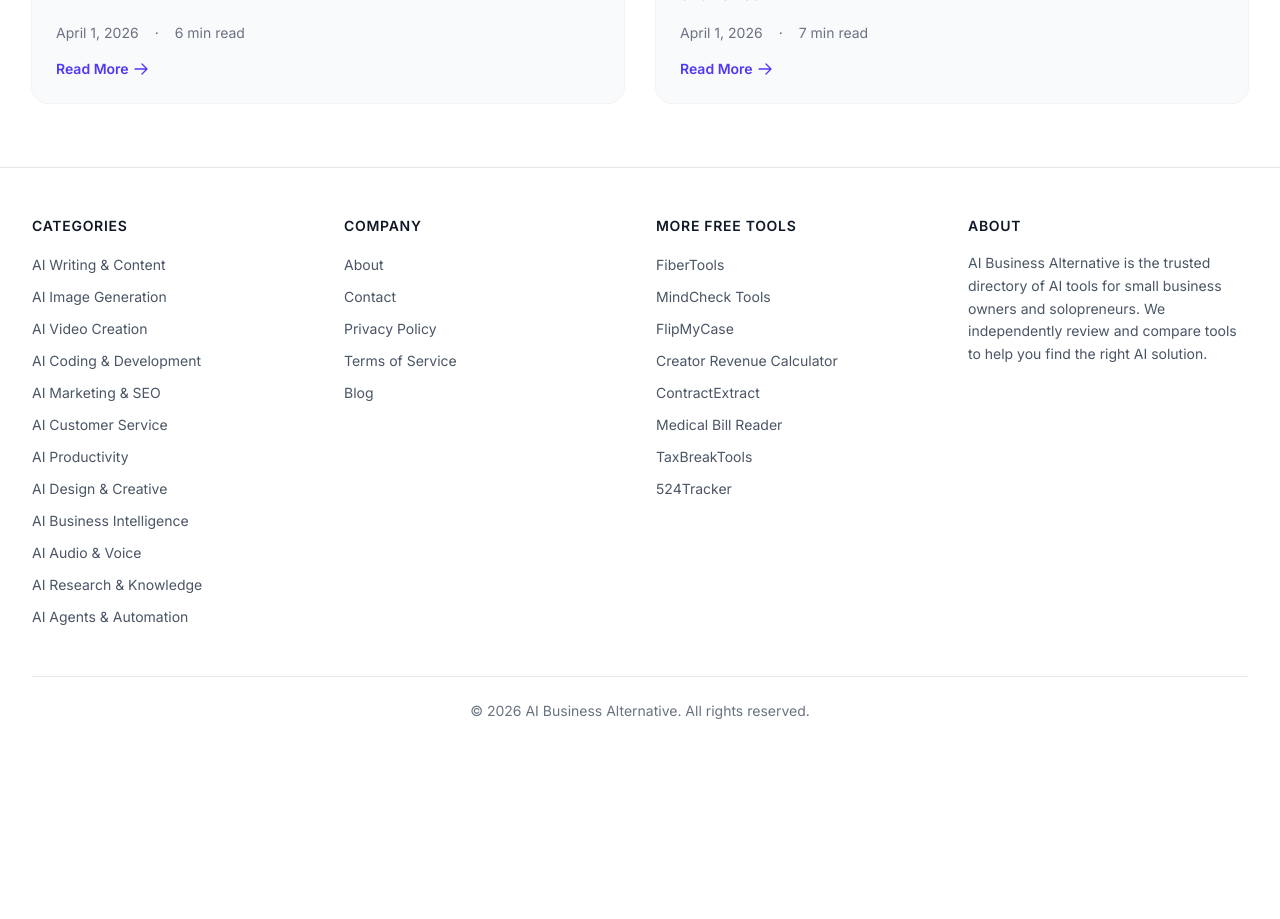
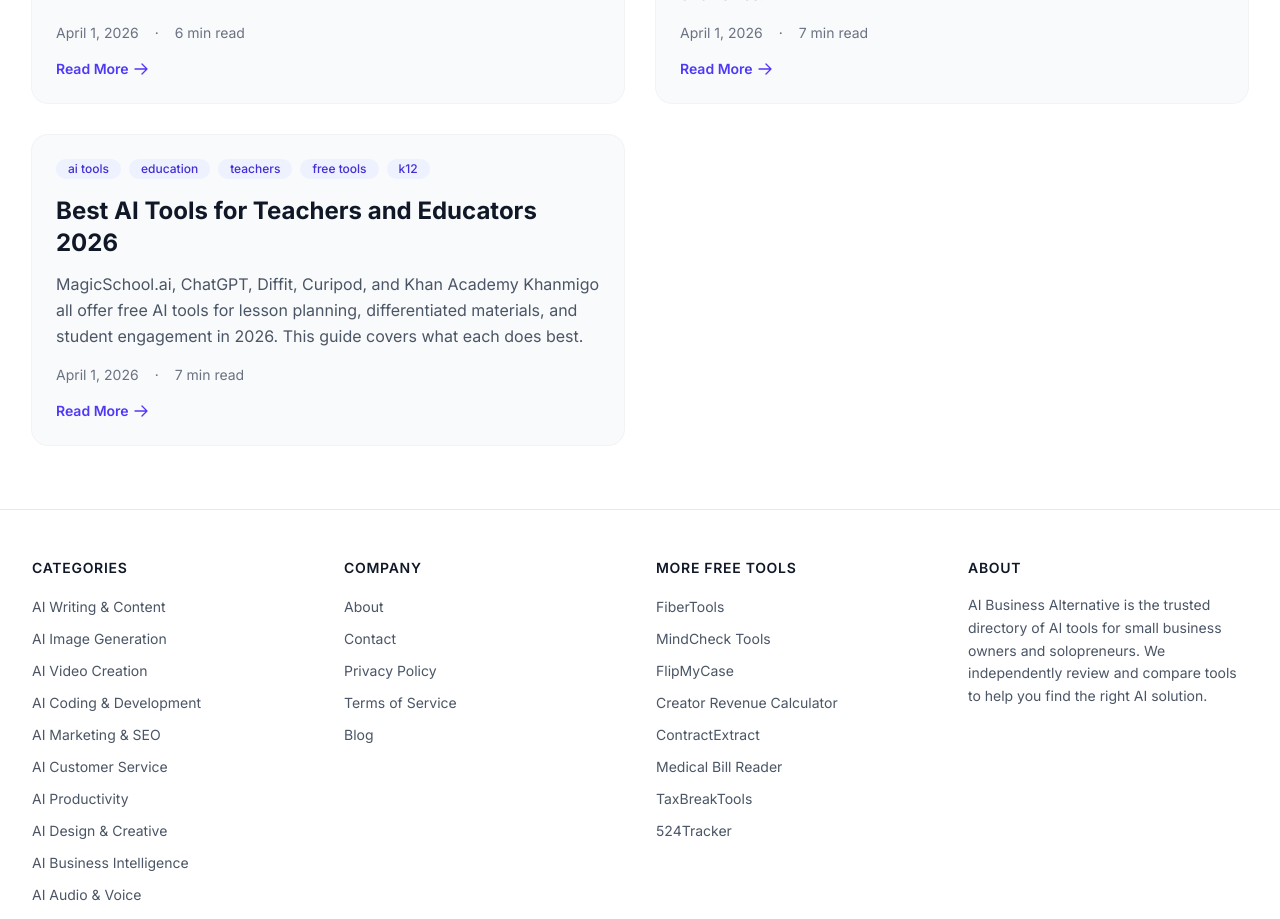
Before and after one commit to raiderj77/aibusinessalternative, a Next.js app: page /blog in a window 1280 px wide. Shown: the part 8300-9219 px from the top of the page. Before the commit the page ends 9069 px from the top, so only its background shows below. Built offline with nearby package versions, Linux system fonts and the light colour scheme.

Commit message:
feat: add ai-tools-teachers-2026 (score 79)

```diff
--- a/src/data/blog.ts
+++ b/src/data/blog.ts
@@ -4299,6 +4299,109 @@ export const blogPosts: BlogPost[] = [
 <h3>What is the realistic ROI for implementing AI in HR?</h3>
 <p>The return on investment manifests in both hard and soft metrics. Quantitatively, you can measure time saved in screening resumes, scheduling interviews, and processing paperwork; reduction in time-to-hire and cost-per-hire; and decreased administrative overhead. Qualitatively, and often more significantly, ROI is seen in improved quality of hire, higher employee retention due to proactive management and better fit, increased manager effectiveness, and enhanced employee experience through smoother processes. The ROI is not just in doing things cheaper, but in enabling the HR function to contribute more directly to strategic business goals.</p>
 <p>For more on targeted AI applications, see our guide to <a href="/blog/ai-tools-small-business-2026">AI for small business</a>. If transcription is a key need, explore <a href="/blog/otterai-alternatives-free-2026">meeting transcription</a> options. For a closer look at one of the platforms mentioned, visit <a href="https://www.bamboohr.com" rel="noopener noreferrer" target="_blank">BambooHR</a>.</p>`
+  },
+  {
+    slug: 'ai-tools-teachers-2026',
+    title: 'Best AI Tools for Teachers and Educators 2026',
+    excerpt:
+      'MagicSchool.ai, ChatGPT, Diffit, Curipod, and Khan Academy Khanmigo all offer free AI tools for lesson planning, differentiated materials, and student engagement in 2026. This guide covers what each does best.',
+    publishedAt: '2026-04-01',
+    updatedAt: '2026-04-01',
+    readTime: '7 min read',
+    tags: ['ai-tools', 'education', 'teachers', 'free-tools', 'k12'],
+    content: `
+<p>AI tools for teachers in 2026 span lesson planning, differentiated reading materials, interactive slide presentations, parent emails, formative assessment, and student tutoring bots. MagicSchool.ai alone offers 60+ educator-specific tools on its free tier. This guide covers the five most practical options for K-12 teachers who are just starting with AI in their classrooms.</p>
+
+<h2>What Teachers Need From AI in 2026</h2>
+<p>By 2026, teacher expectations for AI have matured significantly. The initial fascination with text generators has given way to a demand for specialized, trustworthy tools that solve specific classroom problems. Educators need AI that respects their time&mdash;tools with intuitive interfaces that require minimal training. They require systems that uphold academic integrity, providing transparency in how sources are used and allowing for the detection of AI-assisted student work. Perhaps most critically, teachers need AI that mitigates rather than amplifies bias, using diverse datasets and offering customization to reflect their unique student populations. Privacy and data security are non-negotiable, with compliant tools that protect student information. Finally, teachers seek interoperability; AI that works within existing learning management systems and exports materials in usable formats becomes part of the workflow, not a distracting addition.</p>
+
+<h2>Best Free AI Tools for Teachers in 2026</h2>
+<p>Fortunately, the most impactful AI tools for education in 2026 offer robust free tiers, allowing educators to experiment and integrate without financial commitment.</p>
+
+<h3>MagicSchool.ai (Free Tier &ndash; 60+ Teacher Tools)</h3>
+<p>MagicSchool.ai stands out as the most comprehensive free assistant. Its free tier grants access to a vast array of its sixty-plus tools, including a rubric generator, text leveler, science lab designer, and multiple-choice quiz creator. The platform is built with pedagogical frameworks in mind, and its &ldquo;Rainbow&rdquo; feature is particularly praised for suggesting diverse, culturally responsive examples. The main limitation on the free plan is a monthly word cap, but it remains sufficient for extensive, regular use by an individual teacher.</p>
+
+<h3>ChatGPT (Lesson Plans, Rubrics, Parent Emails)</h3>
+<p>While not education-specific, a free ChatGPT account remains a versatile Swiss Army knife for educators. Its strength lies in ideation and drafting. Teachers can prompt it to generate a lesson plan outline on the French Revolution, draft a clear rubric for a persuasive essay, or compose a compassionate email to a parent about a student&rsquo;s progress. The key is providing detailed, context-rich prompts. The free version&rsquo;s lack of specialized training means outputs require more editing and pedagogical scrutiny than dedicated teacher tools.</p>
+
+<h3>Diffit (Differentiated Reading Materials)</h3>
+<p>Diffit solves one of the most time-consuming tasks: creating differentiated reading passages. Teachers can input a topic, video URL, or article, and Diffit instantly generates a summary text at multiple reading levels, complete with vocabulary lists and comprehension questions. The free version allows a limited number of resources per month, but it powerfully demonstrates how AI can tailor content to meet every student&rsquo;s reading ability, making grade-level concepts accessible to all.</p>
+
+<h3>Curipod (Interactive Slide Lessons)</h3>
+<p>Curipod transforms lesson delivery by making slideshows deeply interactive. Starting from a prompt, it generates a complete slide deck with polls, word clouds, drawing prompts, and open-ended questions embedded throughout. Students join via a code on their devices, and their responses populate the presentation in real time. The free plan includes full creation capabilities and hosting for a substantial number of Curipods, making it an exceptional tool for fostering engagement and formative assessment.</p>
+
+<h3>Khan Academy Khanmigo (Free for Teachers)</h3>
+<p>Khanmigo, Khan Academy&rsquo;s AI tutor and teaching assistant, is offered completely free to verified teachers. In the classroom, teachers can use Khanmigo to draft lesson hooks, create exit tickets, or generate discussion questions. Its most powerful application, however, is as a guided tutor for students. Khanmigo asks Socratic questions, provides hints instead of answers, and is designed to combat hallucinations by sticking closely to Khan Academy&rsquo;s vetted content. This makes it a safe, instructional partner for student practice.</p>
+
+<h2>AI Teaching Tools: Feature Comparison</h2>
+<table>
+<thead>
+<tr>
+<th>Tool</th>
+<th>Free Tier</th>
+<th>Lesson Planning</th>
+<th>Student-Facing</th>
+<th>Differentiation</th>
+<th>Best For</th>
+</tr>
+</thead>
+<tbody>
+<tr>
+<td><strong>MagicSchool.ai</strong></td>
+<td>Yes, word cap</td>
+<td>Excellent</td>
+<td>Limited</td>
+<td>Strong</td>
+<td>All-around teaching tasks &amp; resource generation</td>
+</tr>
+<tr>
+<td><strong>ChatGPT</strong></td>
+<td>Yes</td>
+<td>Good (needs editing)</td>
+<td>Not advised</td>
+<td>Moderate</td>
+<td>Brainstorming &amp; drafting communications</td>
+</tr>
+<tr>
+<td><strong>Diffit</strong></td>
+<td>Yes, resource cap</td>
+<td>Supplementary</td>
+<td>Yes (reading passages)</td>
+<td>Exceptional</td>
+<td>Creating leveled texts for diverse readers</td>
+</tr>
+<tr>
+<td><strong>Curipod</strong></td>
+<td>Yes</td>
+<td>Good (interactive decks)</td>
+<td>Yes (primary use)</td>
+<td>Good (polls &amp; open response)</td>
+<td>Live, interactive instruction &amp; engagement</td>
+</tr>
+<tr>
+<td><strong>Khanmigo</strong></td>
+<td>Yes for teachers</td>
+<td>Good</td>
+<td>Yes (primary use)</td>
+<td>Excellent (adaptive tutoring)</td>
+<td>Individual student practice &amp; tutoring support</td>
+</tr>
+</tbody>
+</table>
+
+<h2>How to Start Using AI in Your Classroom Without Overwhelm</h2>
+<p>Beginning with AI does not require a complete overhaul of your teaching practice. The most effective strategy is to identify a single, repetitive pain point and address it with one tool. For instance, if writing parent emails consumes your evenings, dedicate thirty minutes to experiment with ChatGPT or MagicSchool.ai&rsquo;s communication tool. Input the key details and refine the generated draft. Once comfortable, choose a second, discrete task&mdash;perhaps using Diffit to create a differentiated reading guide for your next unit. Share your experiences with a colleague; collaborative exploration reduces anxiety. Crucially, always review and edit AI output. Your professional judgment is the final, essential layer. This incremental, problem-first approach allows you to build confidence and discern which tools genuinely enhance your work without adding complexity.</p>
+
+<h2>FAQ</h2>
+<h3>How can I maintain academic integrity with AI tools?</h3>
+<p>Academic integrity is maintained through transparency and redesign. Be explicit with students about when and how AI can be used as a tool for brainstorming or editing, and when original thought is required. Use assignment designs that are &ldquo;AI-resistant,&rdquo; focusing on process, personal reflection, recent class discussions, or project-based work. Tools like <a href="https://www.magicschool.ai" rel="noopener noreferrer" target="_blank">MagicSchool.ai</a> also include AI detection features to help educators identify text that may be AI-generated, facilitating constructive conversations about appropriate use.</p>
+
+<h3>How do I address potential bias in AI-generated content?</h3>
+<p>AI models are trained on existing data, which can contain societal biases. Teachers must act as critical editors. Always review AI-generated materials for stereotypes, representation, and balance. Use prompts that explicitly request diverse perspectives and examples. Encourage students to analyze AI outputs for bias as a digital literacy exercise. Selecting tools like MagicSchool.ai, which incorporates bias-checking features, adds an additional layer of scrutiny.</p>
+
+<h3>What are the privacy considerations for using AI in school?</h3>
+<p>Student data privacy is paramount. Before using any AI tool, check your district&rsquo;s acceptable use policy. Only use tools that are compliant with relevant regulations like FERPA and COPPA. Avoid inputting any identifiable student information (names, IDs, specific details) into public AI chatbots. Prefer educational tools like Khanmigo or Diffit that are designed with student privacy as a core principle and often sign formal data privacy agreements with school districts.</p>
+<p>For those exploring AI in other fields, consider reading about <a href="/blog/ai-writing-tools-bloggers-2026">AI writing tools</a> for content creation or <a href="/blog/ai-tools-small-business-2026">AI productivity tools</a> for operational efficiency.</p>`
   }
 ];
 
```
